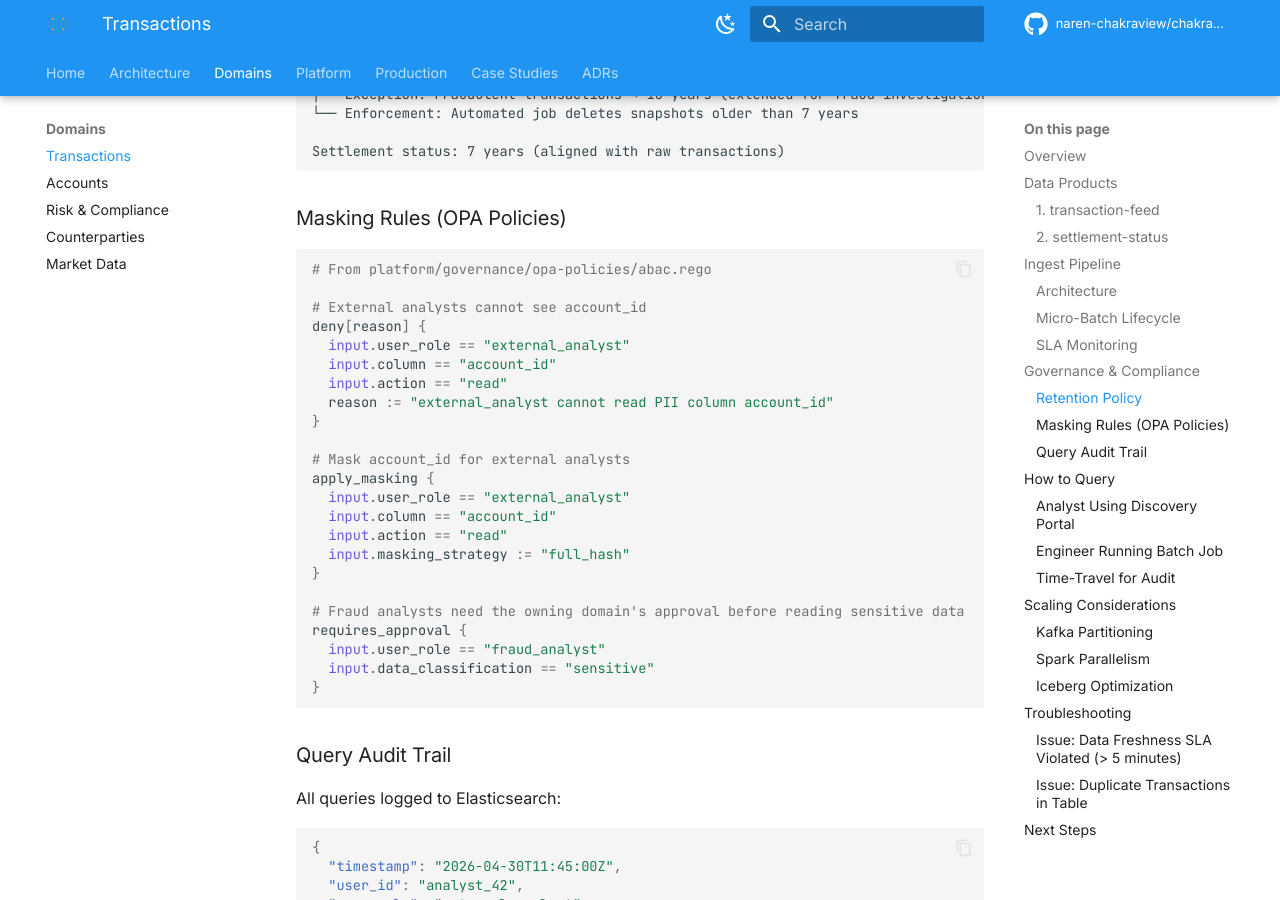
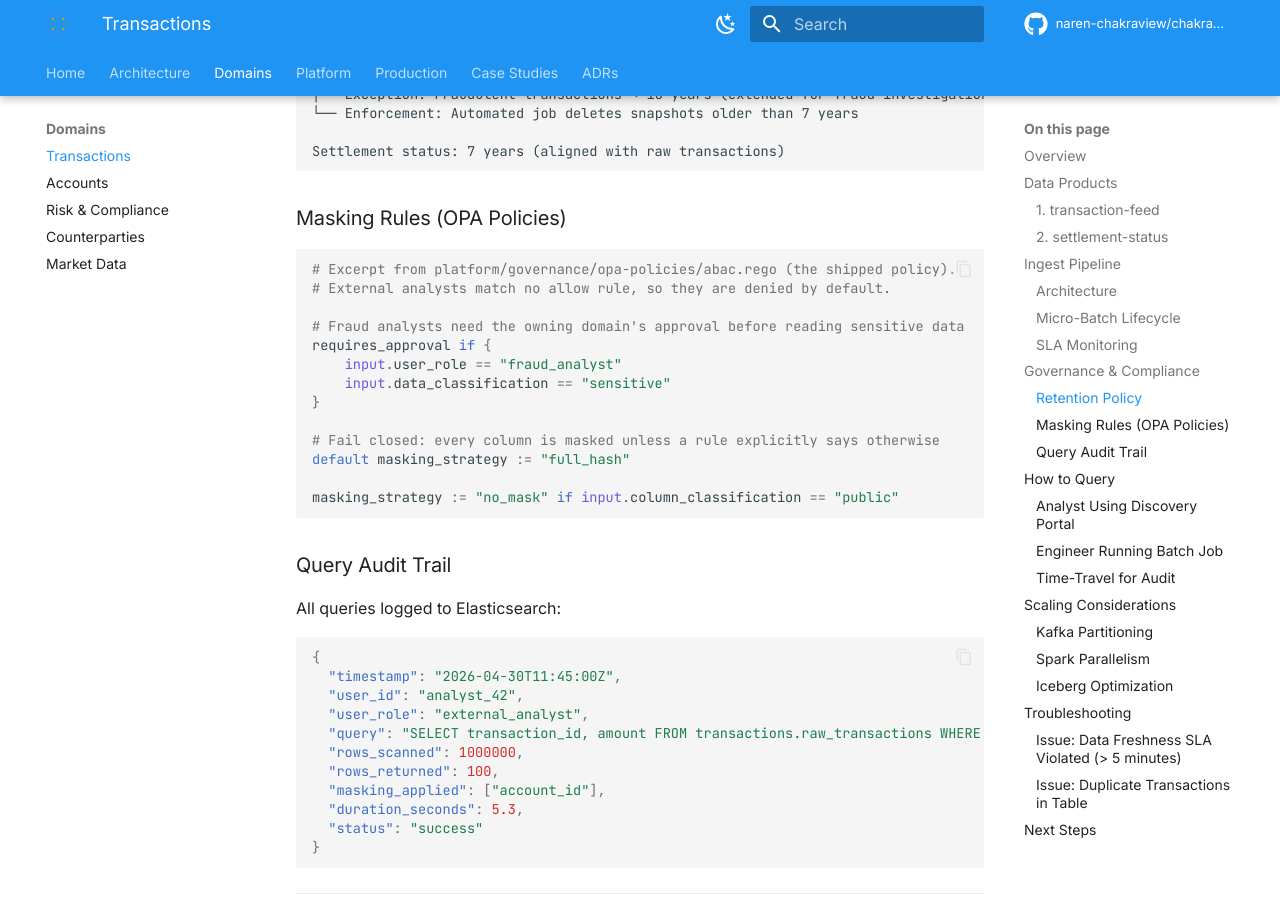
Before and after one commit to naren-chakraview/chakraview-fintech-data-mesh, an MkDocs documentation site: the page built from docs/domains/transactions.md, in a window 1280 px wide and 900 px high, scrolled down 6437 px. Built offline with MkDocs 1.6.1 and Material for MkDocs 9.7.7, drawn with Linux system fonts in a browser that asks for light colours; comment, search, counter and statistics services are not loaded.

Commit message:
fix: address review findings on governance branch
- Pending response no longer fails for products without approval_sla_hours;
  the response is built before the request is stored (default SLA 4).
- Non-200 OPA tests use valid bodies, so only the status check can raise;
  a transport-error test covers evaluate_access.
- Docs: fraud_score classification, design-intent notes on unimplemented
  approval path, real abac.rego excerpt, external-analyst test expectation,
  and the masking sample raises on a body without a result.

Co-Authored-By: Claude Haiku 5.5 <noreply@anthropic.com>

````diff
--- a/docs/domains/transactions.md
+++ b/docs/domains/transactions.md
@@ -338,29 +338,19 @@ Settlement status: 7 years (aligned with raw transactions)
 ### Masking Rules (OPA Policies)
 
 ```rego
-# From platform/governance/opa-policies/abac.rego
+# Excerpt from platform/governance/opa-policies/abac.rego (the shipped policy).
+# External analysts match no allow rule, so they are denied by default.
 
-# External analysts cannot see account_id
-deny[reason] {
-  input.user_role == "external_analyst"
-  input.column == "account_id"
-  input.action == "read"
-  reason := "external_analyst cannot read PII column account_id"
+# Fraud analysts need the owning domain's approval before reading sensitive data
+requires_approval if {
+    input.user_role == "fraud_analyst"
+    input.data_classification == "sensitive"
 }
 
-# Mask account_id for external analysts
-apply_masking {
-  input.user_role == "external_analyst"
-  input.column == "account_id"
-  input.action == "read"
-  input.masking_strategy := "full_hash"
-}
+# Fail closed: every column is masked unless a rule explicitly says otherwise
+default masking_strategy := "full_hash"
 
-# Fraud analysts need the owning domain's approval before reading sensitive data
-requires_approval {
-  input.user_role == "fraud_analyst"
-  input.data_classification == "sensitive"
-}
+masking_strategy := "no_mask" if input.column_classification == "public"
 ```
 
 ### Query Audit Trail
````
Also changed, not shown: docs/domains/risk-compliance.md (+6 -8 lines), docs/platform/governance.md (+6 -5 lines), 3 other files.
